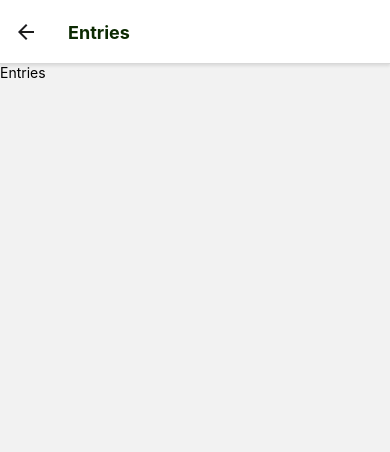
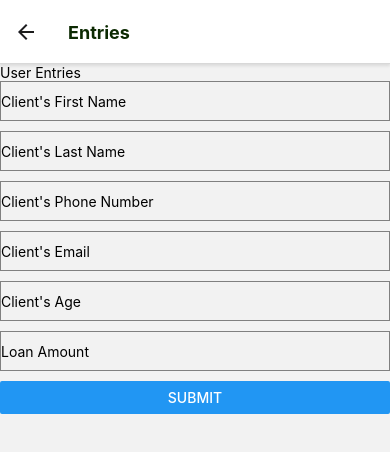
Before and after one commit to joeljrthe1st/Altec-school-attendance, a React Native app: screen /Entries in a window 390 px wide. Shown: the top 452 px of the page. Built offline with nearby package versions, Linux system fonts and the light colour scheme; no server answers.

Commit message:
modified Entries and firebaseConfig added other utils

```diff
--- a/src/screens/Entries.js
+++ b/src/screens/Entries.js
@@ -1,14 +1,112 @@
-import { StyleSheet, Text, View } from 'react-native'
-import React from 'react'
+import React, { useState,useEffect } from 'react';
+import { View, Text, TextInput, Button } from 'react-native';
+import { auth, writeUserEntries,fetchUserData } from '../utils/firebaseConfig'; // Ensure the correct path to your Firebase configuration
 
 const Entries = () => {
+  const [userData, setUserData] = useState(null);
+  const [loading, setLoading] = useState(true);
+  const [clientsfirstname, setClientsFirstName] = useState('');
+  const [clientslastname, setClientsLastName] = useState('');
+  const [clientsphoneNumber, setClientsPhoneNumber] = useState('');
+  const [clientsemail, setClientsEmail] = useState('');
+  const [clientsage, setClientsAge] = useState('');
+  const [loanamount, setLoanAmount] = useState('');
+
+
+  useEffect(() => {
+    const getUserData = async () => {
+      try {
+        const currentUser = auth.currentUser;
+        if (currentUser) {
+          const userId = currentUser.uid;
+          const data = await fetchUserData(userId);
+          setUserData(data);
+        } else {
+          console.error("No authenticated user found.");
+        }
+      } catch (error) {
+        console.error("Error fetching user data:", error);
+      } finally {
+        setLoading(false);
+      }
+    };
+
+    getUserData();
+  }, []);
+
+  const handleSubmit = async () => {
+    const currentUser = auth.currentUser;
+   const entrantfirstname=userData.firstname;
+   const entrantlastname=userData.lastname;
+   const entrantemail=userData.email;
+   const entrantphonenumber=userData.phoneNumber;
+    if (currentUser) {
+        const userId = currentUser.uid;
+      try {
+        await writeUserEntries
+        ( userId,
+          entrantfirstname,
+          entrantlastname,
+          entrantemail,
+          entrantphonenumber,
+           clientsfirstname,
+           clientslastname,
+           clientsphoneNumber,
+           clientsemail,
+           clientsage,
+           loanamount);
+        console.log("User entries written successfully");
+      } catch (error) {
+        console.error("Error writing user entries:", error);
+      }
+    } else {
+      console.error("No authenticated user found.");
+    }
+  };
+
   return (
     <View className="flex-1 justify-center items-center bg-white-100">
-      <Text>Entries</Text>
+      <Text className="text-2xl font-bold text-blue-500">User Entries</Text>
+
+      <TextInput
+        placeholder="Client's First Name"
+        value={clientsfirstname}
+        onChangeText={setClientsFirstName}
+        style={{ height: 40, borderColor: 'gray', borderWidth: 1, marginBottom: 10 }}
+      />
+      <TextInput
+        placeholder="Client's Last Name"
+        value={clientslastname}
+        onChangeText={setClientsLastName}
+        style={{ height: 40, borderColor: 'gray', borderWidth: 1, marginBottom: 10 }}
+      />
+      <TextInput
+        placeholder="Client's Phone Number"
+        value={clientsphoneNumber}
+        onChangeText={setClientsPhoneNumber}
+        style={{ height: 40, borderColor: 'gray', borderWidth: 1, marginBottom: 10 }}
+      />
+      <TextInput
+        placeholder="Client's Email"
+        value={clientsemail}
+        onChangeText={setClientsEmail}
+        style={{ height: 40, borderColor: 'gray', borderWidth: 1, marginBottom: 10 }}
+      />
+      <TextInput
+        placeholder="Client's Age"
+        value={clientsage}
+        onChangeText={setClientsAge}
+        style={{ height: 40, borderColor: 'gray', borderWidth: 1, marginBottom: 10 }}
+      />
+      <TextInput
+        placeholder="Loan Amount"
+        value={loanamount}
+        onChangeText={setLoanAmount}
+        style={{ height: 40, borderColor: 'gray', borderWidth: 1, marginBottom: 10 }}
+      />
+      <Button title="Submit" onPress={handleSubmit} />
     </View>
-  )
-}
+  );
+};
 
-export default Entries
-
-const styles = StyleSheet.create({})
+export default Entries;
--- a/src/utils/firebaseConfig.js
+++ b/src/utils/firebaseConfig.js
@@ -82,22 +82,50 @@ export async function updateUserData(userId, updatedData) {
   }
 }
 
+// Write user's entries to firebase realtime database
 export  function writeUserEntries(
+
   userId,
-  firstname,
-  lastname,
-  phoneNumber,
-  email,
-  age,
-  amount,
+  entrantfirstname,
+  entrantlastname,
+  entrantemail,
+  entrantphonenumber,
+  clientsfirstname,
+  clientslastname,
+  clientsphoneNumber,
+  clientsemail,
+  clientsage,
+  loanamount,
 
 ) {
   set(ref(db, "usersEntries/" + userId), {
-    firstname: firstname,
-    lastname: lastname,
-    phoneNumber: phoneNumber,
-    email: email,
-    age:age,
-    amount,
+
+    entrantfirstname:entrantfirstname,
+    entrantlastname:entrantlastname,
+    entrantemail:entrantemail,
+    entrantphonenumber:entrantphonenumber,
+    clientsfirstname: clientsfirstname,
+    clientslastname: clientslastname,
+    clientsphoneNumber: clientsphoneNumber,
+    clientsemail: clientsemail,
+    clientsage:clientsage,
+    loanamount:loanamount,
     });
 }
+
+// Fetch the current user's entries from firebase realtime database
+export async function fetchUserEntries(userId) {
+  const userRef = ref(db, "usersEntries/" + userId);
+  try {
+    const snapshot = await get(userRef);
+    if (snapshot.exists()) {
+      return snapshot.val();
+    } else {
+      console.log("No data available for the user with userId:", userId);
+      return null;
+    }
+  } catch (error) {
+    console.error("Error fetching user data:", error);
+    throw error;
+  }
+}
```
Also changed, not shown: src/utils/Greeting.js (added, +40 -0 lines), src/utils/reusablefunctions.js (added, +21 -0 lines).
